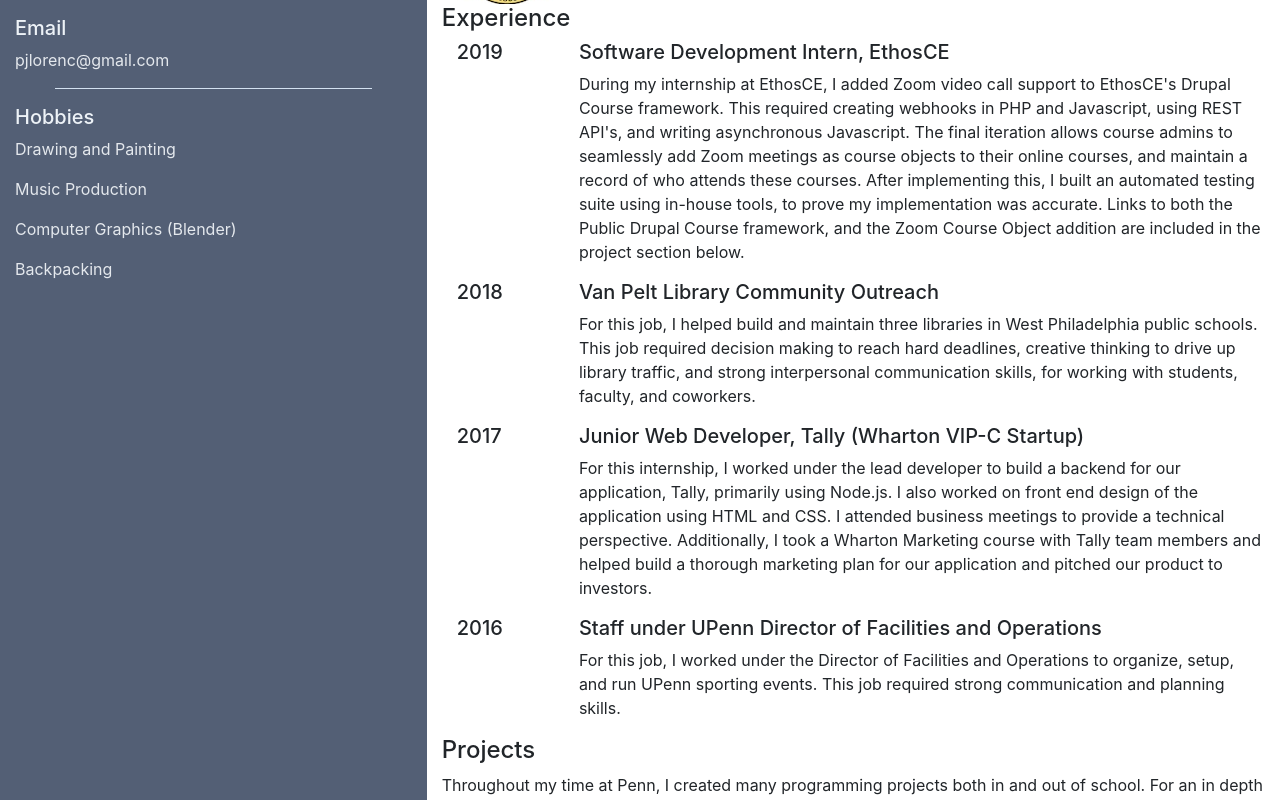
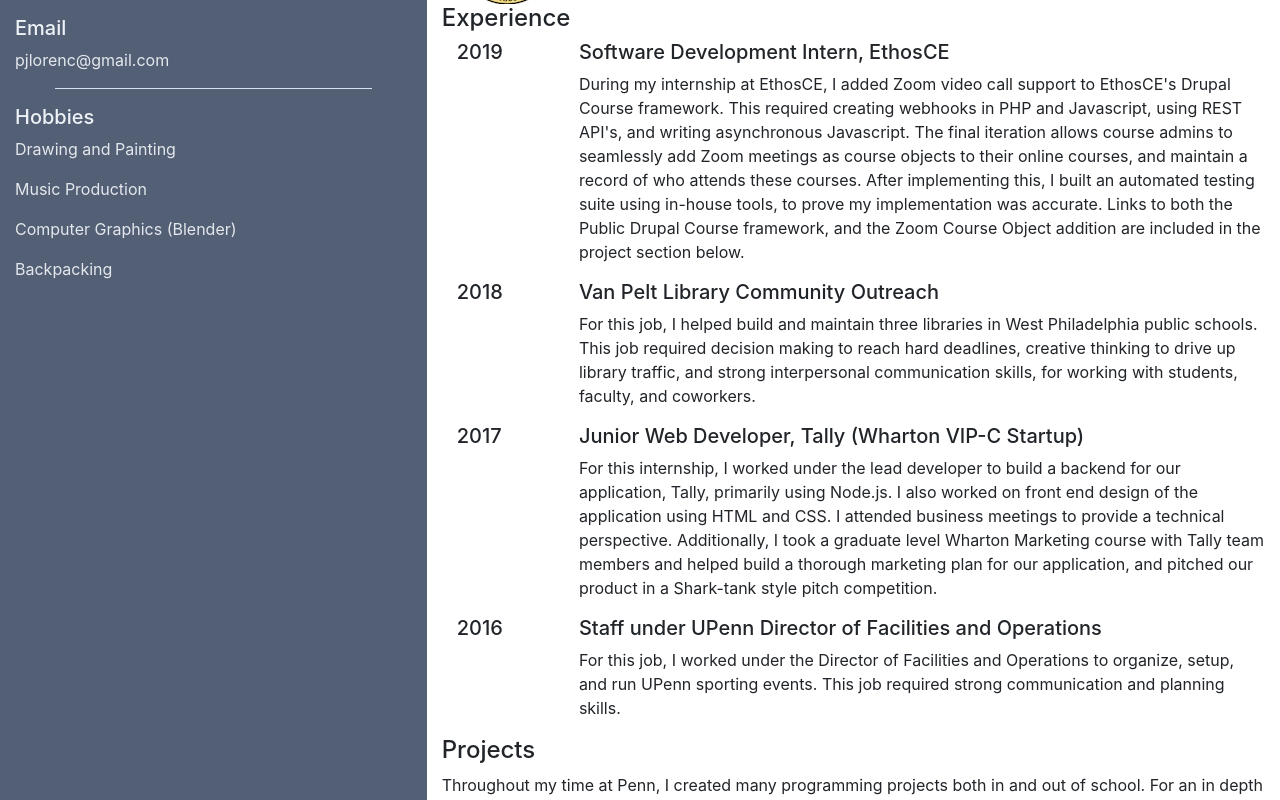
Before and after one commit to paul-lorenc/portfolio, a React (Create React App) app: page /resume in a window 1280 px wide. Shown: the part 362-1162 px from the top of the page. Built offline with nearby package versions, Linux system fonts and the light colour scheme.

Commit message:
spelling fixes

```diff
--- a/src/pages/BlogCPU.js
+++ b/src/pages/BlogCPU.js
@@ -11,7 +11,7 @@
                     <h6 style={{marginTop: '10px', color: '#EDF2F7'}}>Compiler and CPU</h6>
                 </Col>
                 <Col className="about-right" fluid={true} md={11}>
-                <p>For my BSE degree at UPenn, I needed to complete a basic introduction to computer engineering. This introduction was split into two levels, the compiler level and raw computer architecture level. During my second year, I built a compiler that would turn a text file written in a defined, turing-complete, language, into a series of LC4 commands. LC4 was the ISA we used throughout my time at Penn. I was a simplified ISA that was made up of 8 abstract registers, and defined a little over 20 different manipulations of these registers.</p>
+                <p>For my BSE degree at UPenn, I needed to complete a basic introduction to computer engineering. This introduction was split into two levels, the compiler level and raw computer architecture level. During my second year, I built a compiler that would turn a text file written in a defined, turing-complete, language, into a series of LC4 commands. LC4 was the ISA we used throughout my time at Penn. It was a simplified ISA that was made up of 8 abstract registers, and defined a little over 20 different manipulations of these registers.</p>
                 <p>Later, during my senior year, I then constructed a superscalar, pipelined CPU that takes in programs written in this ISA, and simulates the behavior of an actual piece of silicon. This left me with a fully functional computer that I built from the ground up.</p>
                 <p>I enjoyed working on these projects greatly and would love to discuss furthur if you have any questions.</p>
                 </Col>
--- a/src/pages/BlogMelOR.js
+++ b/src/pages/BlogMelOR.js
@@ -26,7 +26,7 @@
                     <p style={{marginTop: '10px'}}>The attached video shows MelOR in use, alongside the Lounge Lizard VST in Ableton Live.</p>
                     <p>This application is an attempt at a novel use of constraint based programming to randomly create music. I completed this work with my classmate Leonardo Nerone for the CIS189 course at UPenn. At a high level it generates arpeggiated diatonic chord progressions that follow modulating <a href="https://en.wikipedia.org/wiki/Euclidean_rhythm">euclidian rhythms</a></p>
                     <p>It does this by constructing an abstract rhythm space with one set of constraints, then constructing a seperate note order space using other constraints. ORTools then selects one feasible solution out of both of these spaces, and uses the solutions to generate MIDI data. You can read the project's README <a href={Pdf}>here</a></p>
-                    <p>We also constructued a very basic GUI using the python <a href="http://appjar.info/">appJar library</a>. It was very simple to implement and I reccomend it to anyone who needs a simple GUI for their python project.</p>
+                    <p>We also constructued a very basic GUI using the python <a href="http://appjar.info/">appJar library</a>. It was very simple to implement and I recommend it to anyone who needs a simple GUI for their python project.</p>
                 </div>
                 </Col>
             </Row>
--- a/src/pages/ResumePage.js
+++ b/src/pages/ResumePage.js
@@ -112,7 +112,7 @@
                                 <Row>
                                     <div>
                                         <h5>Junior Web Developer, Tally (Wharton VIP-C Startup)</h5>
-                                        <p>For this internship, I worked under the lead developer to build a backend for our application, Tally, primarily using Node.js. I also worked on front end design of the application using HTML and CSS. I attended business meetings to provide a technical perspective. Additionally, I took a Wharton Marketing course with Tally team members and helped build a thorough marketing plan for our application and pitched our product to investors.</p>
+                                        <p>For this internship, I worked under the lead developer to build a backend for our application, Tally, primarily using Node.js. I also worked on front end design of the application using HTML and CSS. I attended business meetings to provide a technical perspective. Additionally, I took a graduate level Wharton Marketing course with Tally team members and helped build a thorough marketing plan for our application, and pitched our product in a Shark-tank style pitch competition.</p>
                                     </div>
                                 </Row>
                             </Col>
```
